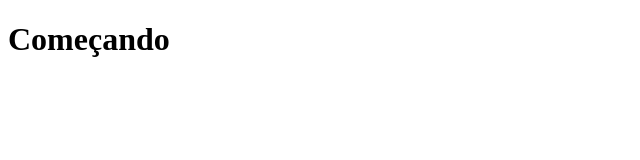
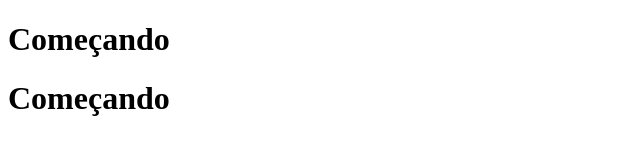
Before and after one commit to fabianemcortez/css-html, a plain HTML site: page index.html in a window 1280 px wide. Shown: the whole page, without its empty margins (0-640 px from the left). Drawn offline with Linux system fonts and the light colour scheme.

Commit message:
começando

```diff
--- a/index.html
+++ b/index.html
@@ -9,5 +9,6 @@
 </head>
 <body>
   <h1>Começando</h1>
+  <h1>Começando</h1>
 </body>
 </html>
```
